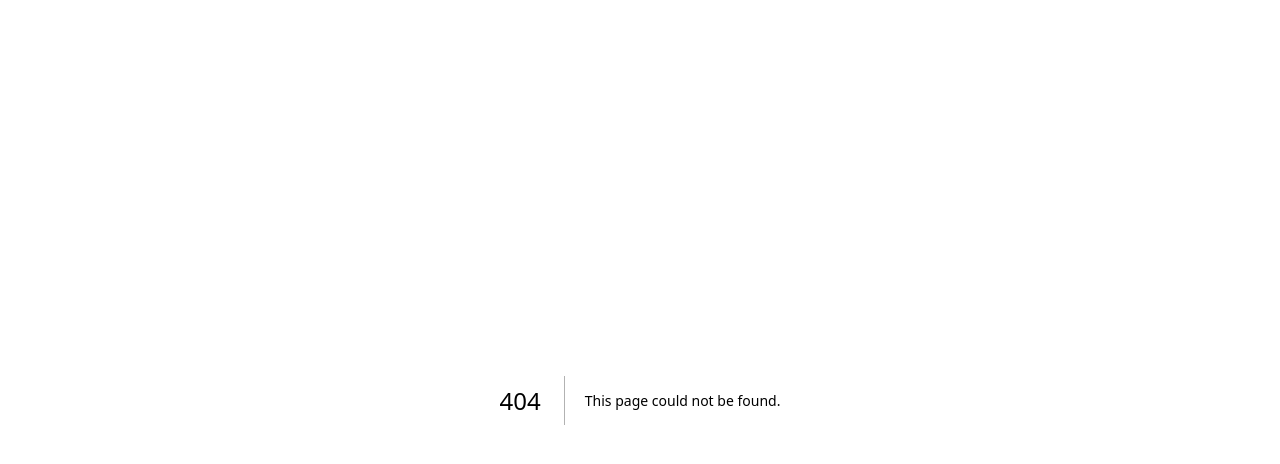
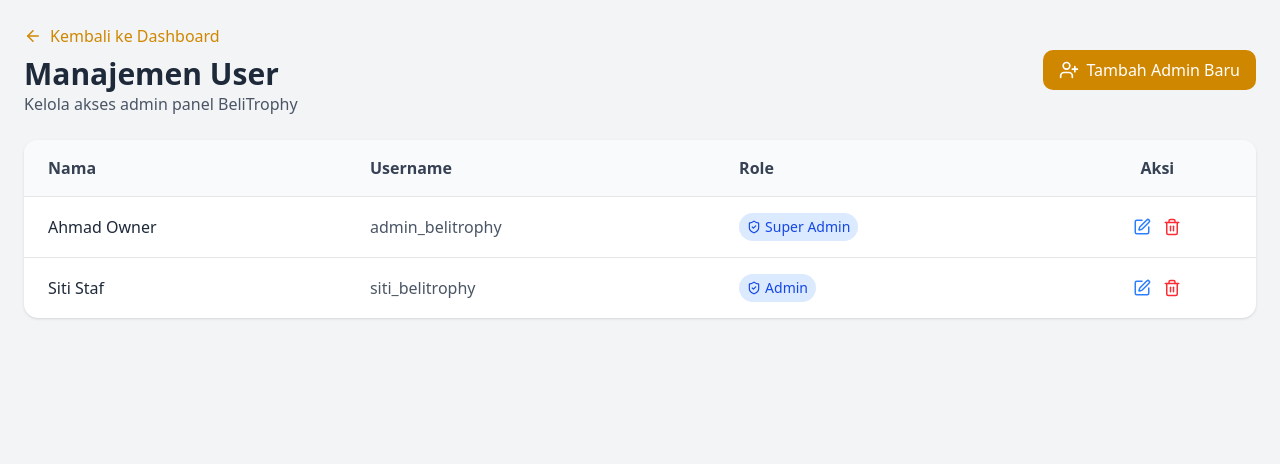
Before and after one commit to anisasetianingsih13/Beli-Trophy, a Next.js app in the folder web/: page /admin/user in a window 1280 px wide. Before the commit this address had no page. Shown: the top 464 px of the page. Built offline with nearby package versions, Linux system fonts and the light colour scheme.

Commit message:
feat(admin): create user management page with table UI

```diff
--- /dev/null
+++ b/web/src/app/admin/user/page.tsx
@@ -0,0 +1,71 @@
+"use client";
+
+import React, { useState } from "react";
+import { ArrowLeft, UserPlus, Trash2, Edit, ShieldCheck } from "lucide-react";
+import Link from "next/link";
+
+export default function UserManagement() {
+  // Data dummy untuk contoh tampilan
+  const [users, setUsers] = useState([
+    { id: 1, name: "Ahmad Owner", username: "admin_belitrophy", role: "Super Admin" },
+    { id: 2, name: "Siti Staf", username: "siti_belitrophy", role: "Admin" },
+  ]);
+
+  return (
+    <div className="min-h-screen bg-gray-100 p-6">
+      {/* ===== HEADER ===== */}
+      <div className="flex flex-col md:flex-row md:items-center justify-between gap-4 mb-6">
+        <div>
+          <Link href="/admin" className="text-yellow-600 hover:text-yellow-700 flex items-center gap-2 mb-2">
+            <ArrowLeft size={18} /> Kembali ke Dashboard
+          </Link>
+          <h1 className="text-3xl font-bold text-gray-800">Manajemen User</h1>
+          <p className="text-gray-600">Kelola akses admin panel BeliTrophy</p>
+        </div>
+
+        <button className="bg-yellow-600 text-white px-4 py-2 rounded-lg hover:bg-yellow-700 transition flex items-center gap-2 w-fit">
+          <UserPlus size={20} /> Tambah Admin Baru
+        </button>
+      </div>
+
+      {/* ===== TABEL USER ===== */}
+      <div className="bg-white rounded-xl shadow overflow-hidden">
+        <div className="overflow-x-auto">
+          <table className="w-full text-left">
+            <thead className="bg-gray-50 border-b">
+              <tr>
+                <th className="px-6 py-4 text-gray-700 font-semibold">Nama</th>
+                <th className="px-6 py-4 text-gray-700 font-semibold">Username</th>
+                <th className="px-6 py-4 text-gray-700 font-semibold">Role</th>
+                <th className="px-6 py-4 text-center text-gray-700 font-semibold">Aksi</th>
+              </tr>
+            </thead>
+            <tbody className="divide-y">
+              {users.map((user) => (
+                <tr key={user.id} className="hover:bg-gray-50 transition">
+                  <td className="px-6 py-4 font-medium text-gray-800">{user.name}</td>
+                  <td className="px-6 py-4 text-gray-600">{user.username}</td>
+                  <td className="px-6 py-4">
+                    <span className="flex items-center gap-1 text-sm bg-blue-100 text-blue-700 px-2 py-1 rounded-full w-fit">
+                      <ShieldCheck size={14} /> {user.role}
+                    </span>
+                  </td>
+                  <td className="px-6 py-4">
+                    <div className="flex justify-center gap-3">
+                      <button className="text-blue-500 hover:text-blue-700 transition" title="Edit User">
+                        <Edit size={18} />
+                      </button>
+                      <button className="text-red-500 hover:text-red-700 transition" title="Hapus User">
+                        <Trash2 size={18} />
+                      </button>
+                    </div>
+                  </td>
+                </tr>
+              ))}
+            </tbody>
+          </table>
+        </div>
+      </div>
+    </div>
+  );
+}
```
